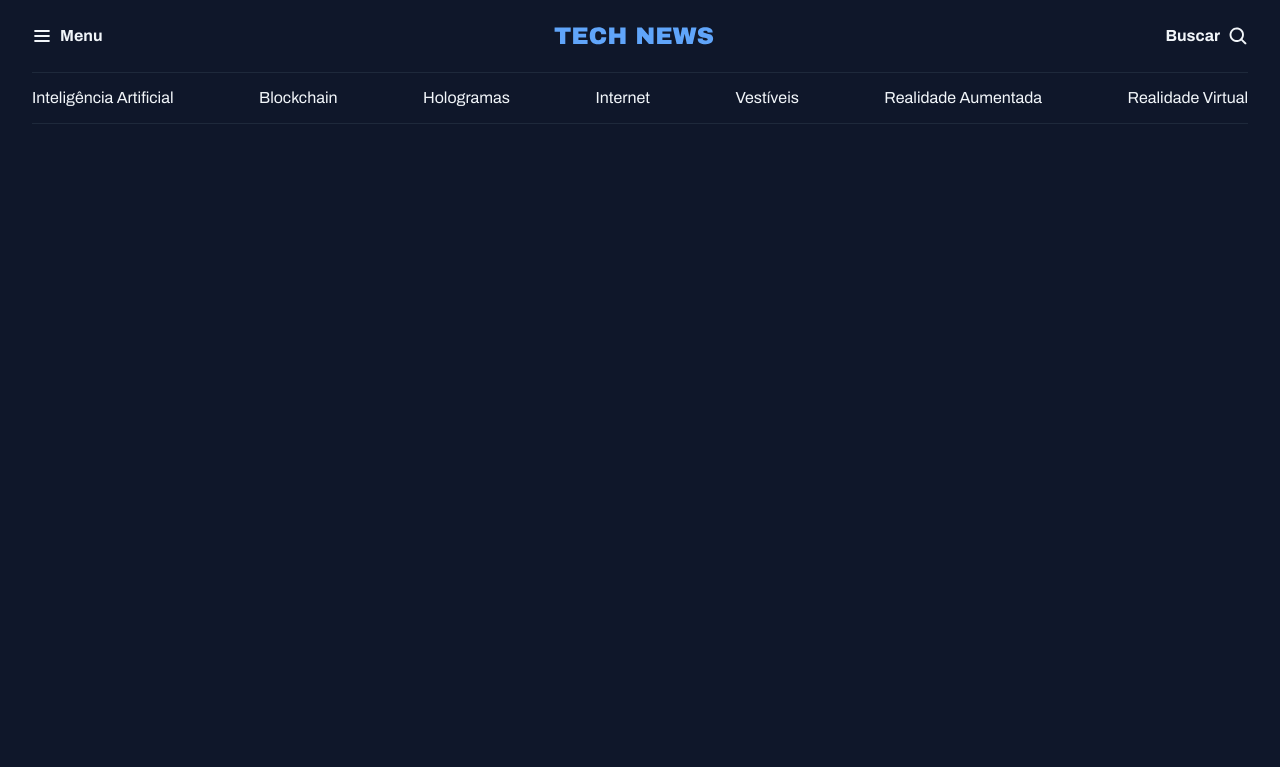
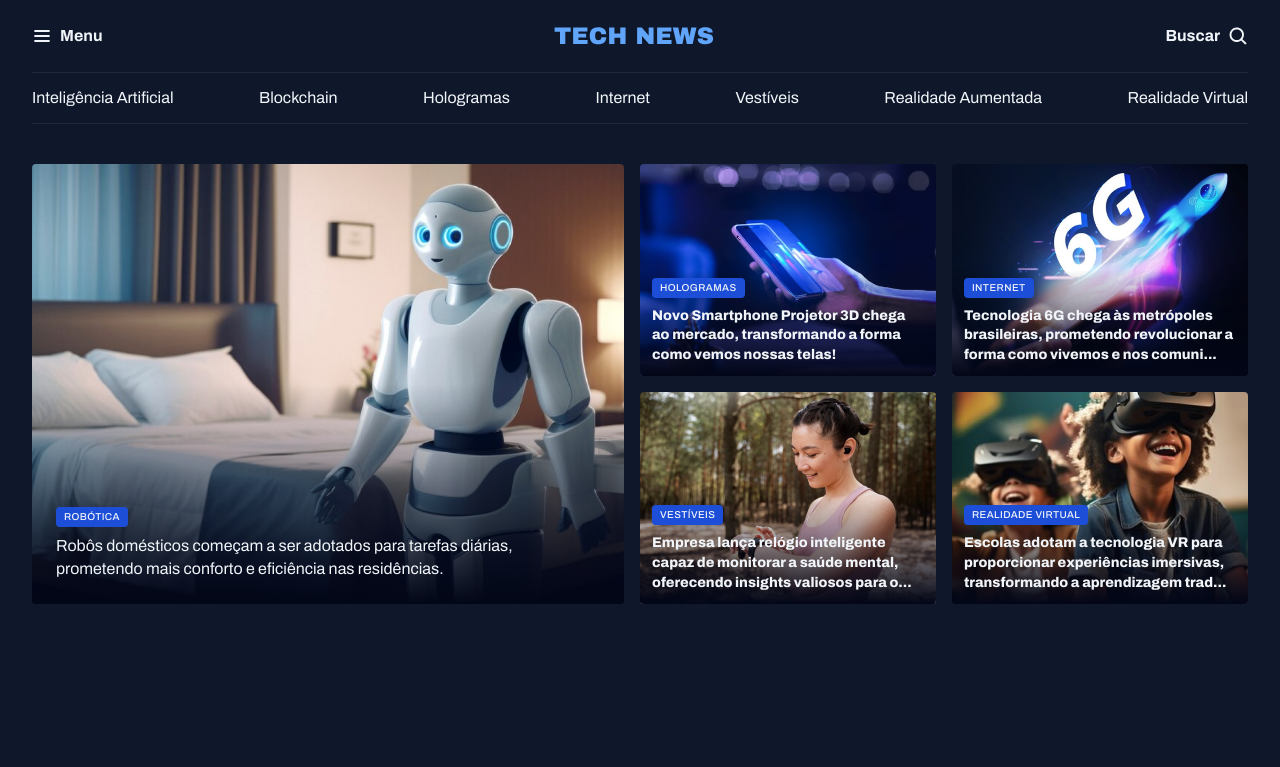
Before and after one commit to devjuniorhanun/ProjetoPortalNoticias, a plain HTML site: page index.html in a window 1280 px wide. Drawn offline with Linux system fonts and the light colour scheme.

Commit message:
Estilizando a sessão Main

```diff
--- a/css/global.css
+++ b/css/global.css
@@ -13,12 +13,12 @@
   --text-color-secondary: #CBD5E1;
 
   --font-family: 'Archivo', sans-serif;
-  --h1: 800 24px/135% var(--font-family);
-  --h2: 800 16px/140% var(--font-family);
-  --h3: 800 14px/140% var(--font-family);
-  --text-span: 600 14px/145% var(--font-family);
-  --text: 400 16px/140% var(--font-family);
-  --text-sm: 400 14px/160% var(--font-family);
+  --h1: 800 1.5rem/1,35 var(--font-family);
+  --h2: 800 1rem/1.40 var(--font-family);
+  --h3: 800 0.875rem/1.40 var(--font-family);
+  --text-span: 600 0.875rem/1.45 var(--font-family);
+  --text: 400 1rem/1.40 var(--font-family);
+  --text-sm: 400 0.875/1.60 var(--font-family);
 }
 
 body {
@@ -47,15 +47,15 @@ img {
 }
 
 .container {
-  max-width: 1280px;
-  padding-inline: 32px;
+  max-width: 80rem;
+  padding-inline: 2rem;
   margin-inline: auto;
 }
 
 main {
-  margin-block: 40px;
-  row-gap: 80px;
-  column-gap: 32px;
+  margin-block: 2.5rem;
+  row-gap: 5rem;
+  column-gap: 2rem;
 
   grid-template-columns: 2fr 1.4fr;
 
@@ -70,7 +70,7 @@ main {
   background-color: var(--brand-color-dark);
   padding: 4px 8px;
   border-radius: 4px;
-  font: 500 10px/1.2 var(--font-family);
+  font: 500 0.625rem/1.2 var(--font-family);
   text-transform: uppercase;
   letter-spacing: 0.04em;
   color: var(--text-color-primary);
--- a/css/index.css
+++ b/css/index.css
@@ -1,3 +1,4 @@
 @import url(global.css);
 @import url(utility.css);
 @import url(header.css);
+@import url(sections.css);
--- /dev/null
+++ b/css/sections.css
@@ -0,0 +1,121 @@
+section header {
+  border-top: 1px solid var(--stroke-color);
+  padding-block: 12px 24px;
+  font: var(--text-span);
+
+  a {
+      justify-self: end;
+      align-items: center;
+      gap: 8px;
+
+      span {
+          background-image: url(../assets/icons/ArrowRight.svg);
+          width: 16px;
+          height: 16px;
+      }
+
+      &:hover span {
+          background-image: url(../assets/icons/ArrowRight-hover.svg);
+      }
+  }
+}
+
+
+#featured {
+  grid-area: featured;
+
+  img {
+      height: 100%;
+      object-fit: cover;
+  }
+
+  .card {
+      border-radius: 4px;
+      overflow: hidden;
+      position: relative;
+
+      &::before {
+          content: "";
+          position: absolute;
+          inset: 0;
+          top: 50%;
+          background: linear-gradient(180deg,
+                  transparent 0%,
+                  #020617 100%);
+      }
+
+      figcaption {
+          position: absolute;
+          bottom: 0;
+
+          padding: 24px;
+
+          &:has(.text-lg) {
+              padding: 12px;
+          }
+
+          h2 {
+              margin-top: 8px;
+          }
+      }
+  }
+}
+
+#weekly {
+  grid-area: weekly;
+
+  &>div {
+      grid-template-columns: repeat(4, 292px);
+  }
+
+  img {
+      height: 160px;
+  }
+
+  figure {
+      position: relative;
+
+      .content-tag {
+          position: absolute;
+          top: 8px;
+          left: 8px;
+      }
+
+      p {
+          margin-top: 8px;
+          font-weight: 800;
+      }
+  }
+}
+
+#ai {
+  grid-area: ai;
+
+  img {
+      width: 176px;
+      aspect-ratio: 1/1;
+      object-fit: cover;
+  }
+
+  h3 {
+      margin-block: 8px 4px;
+  }
+}
+
+aside {
+  grid-area: aside;
+}
+
+#more {
+  margin-top: 32px;
+
+  h3 {
+    margin-top: 8px;
+  }
+
+  img {
+    width: 72px;
+    aspect-ratio: 1/1;
+    object-fit: cover;
+  }
+}
--- a/index.html
+++ b/index.html
@@ -42,6 +42,78 @@
     </nav>
   </header>
 
+  <main class="grid container">
+    <section id="featured" class="grid grid-flow-col gap-16">
+      <figure class="card">
+        <img src="assets/images/Image 01.png" alt="Robôs domésticos começam a ser adotados para tarefas diárias, prometendo mais conforto e
+        eficiência nas residências.">
+
+        <figcaption>
+            <span class="content-tag">robótica</span>
+            <h2 class="text-2xl">
+                Robôs domésticos começam a ser adotados para tarefas diárias, prometendo mais conforto e
+                eficiência nas residências.
+            </h2>
+        </figcaption>
+
+
+    </figure>
+
+    <div class="grid grid-cols-2 gap-16">
+        <figure class="card">
+            <img src="assets/images/Image 02.png"
+                alt="Novo Smartphone Projetor 3D chega ao mercado, transformando a forma como vemos nossas telas!">
+
+            <figcaption>
+                <span class="content-tag">hologramas</span>
+                <h2 class="text-lg">
+                    Novo Smartphone Projetor 3D chega ao mercado, transformando a forma como vemos nossas telas!
+                </h2>
+            </figcaption>
+        </figure>
+
+        <figure class="card">
+            <img src="assets/images/Image 03.png"
+                alt="Tecnologia 6G chega às metrópoles brasileiras, prometendo revolucionar a forma como vivemos e nos comunicamos.">
+
+            <figcaption>
+                <span class="content-tag">internet</span>
+                <h2 class="text-lg">
+                    Tecnologia 6G chega às metrópoles brasileiras, prometendo revolucionar a forma como vivemos
+                    e nos comuni...
+                </h2>
+            </figcaption>
+        </figure>
+
+        <figure class="card">
+            <img src="assets/images/Image 04.png"
+                alt="Empresa lança relógio inteligente capaz de monitorar a saúde mental, oferecendo insights valiosos para o bem-estar pessoal.">
+
+            <figcaption>
+                <span class="content-tag">vestíveis</span>
+                <h2 class="text-lg">
+                    Empresa lança relógio inteligente capaz de monitorar a saúde mental, oferecendo insights
+                    valiosos para o...
+                </h2>
+            </figcaption>
+        </figure>
+
+        <figure class="card">
+            <img src="assets/images/Image 05.png"
+                alt="Escolas adotam a tecnologia VR para proporcionar experiências imersivas, transformando a aprendizagem tradicional.">
+
+            <figcaption>
+                <span class="content-tag">realidade virtual</span>
+                <h2 class="text-lg">
+                    Escolas adotam a tecnologia VR para proporcionar experiências imersivas, transformando a
+                    aprendizagem trad...
+                </h2>
+            </figcaption>
+        </figure>
+    </div>
+    </section>
+  </main>
+
 </body>
 
 </html>
```
